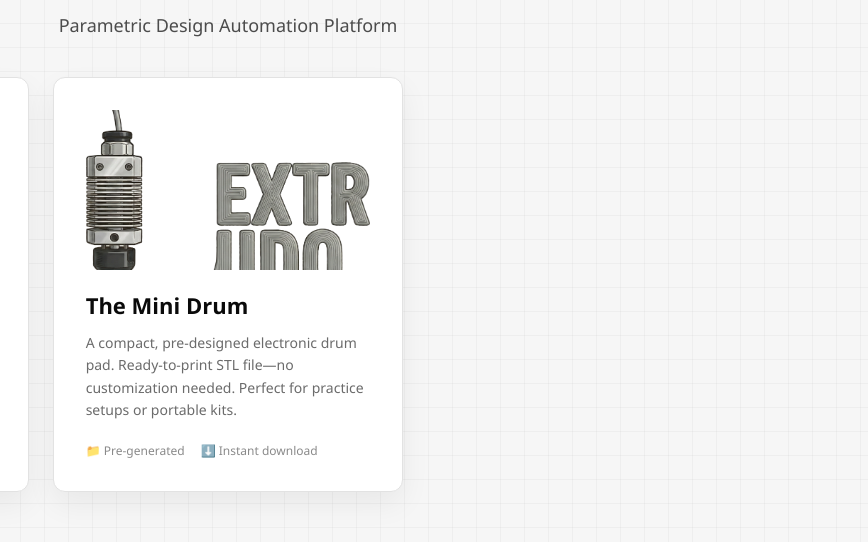
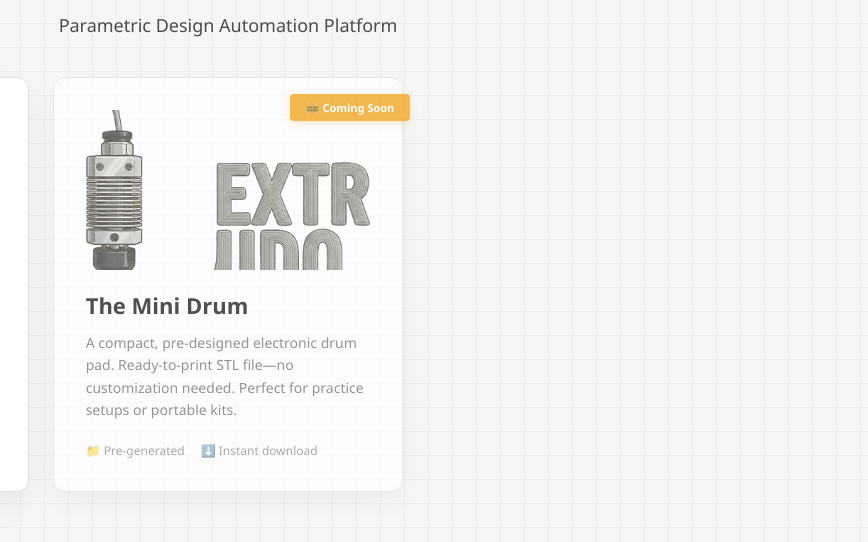
Before and after one commit to Aschachterle/DrumForgeV3, a website: page public/index.html in a window 1280 px wide. Shown: the part 265-807 px from the top of the page, 412-1280 px from the left. Drawn offline with Linux system fonts and the light colour scheme.

Commit message:
Disable mini drum page with Coming Soon banner

```diff
--- a/public/css/index.css
+++ b/public/css/index.css
@@ -115,6 +115,34 @@
     gap: 6px;
 }
 
+/* Disabled/Coming Soon Card */
+.model-card.disabled {
+    pointer-events: none;
+    opacity: 0.7;
+    position: relative;
+    cursor: default;
+}
+
+.model-card.disabled:hover {
+    transform: none;
+    box-shadow: 0 8px 24px rgba(0, 0, 0, 0.06);
+    border-color: #e2e2e2;
+}
+
+.coming-soon-banner {
+    position: absolute;
+    top: 16px;
+    right: -8px;
+    background: #f59e0b;
+    color: #fff;
+    font-size: 11px;
+    font-weight: 600;
+    padding: 6px 16px;
+    border-radius: 4px;
+    z-index: 10;
+    box-shadow: 0 2px 8px rgba(245, 158, 11, 0.3);
+}
+
 /* Responsive */
 @media (max-width: 768px) {
     .header h1 {
--- a/public/index.html
+++ b/public/index.html
@@ -28,7 +28,8 @@
                 </div>
             </a>
 
-            <a href="/mini-drum.html" class="model-card">
+            <div class="model-card disabled">
+                <div class="coming-soon-banner">🚧 Coming Soon</div>
                 <div class="model-thumbnail">
                     <img src="/images/miniDrumGallery/placeholder.jpg" alt="Mini Drum preview">
                 </div>
@@ -38,7 +39,7 @@
                     <span>📁 Pre-generated</span>
                     <span>⬇️ Instant download</span>
                 </div>
-            </a>
+            </div>
 
             <!-- Future models will go here -->
             <!--
```
Also changed, not shown: 1 other file.
